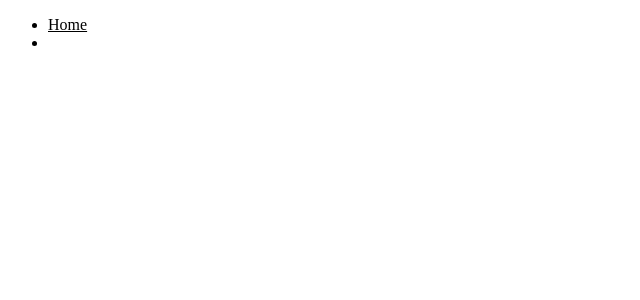
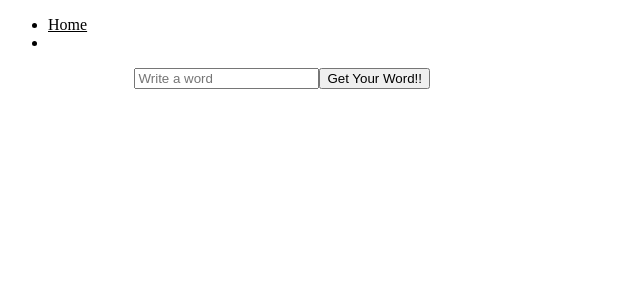
Before and after one commit to Razzoy/LexicOnline-Project, a React (Vite) app in the folder Lexiconline/: page / in a window 1280 px wide. Shown: the top 300 px of the page, without its empty margins (0-640 px from the left). Built offline with nearby package versions, Linux system fonts and the light colour scheme.

Commit message:
Last setup

```diff
--- a/Lexiconline/src/pages/Home.jsx
+++ b/Lexiconline/src/pages/Home.jsx
@@ -1,7 +1,6 @@
-import { useEffect } from "react"
+import { useEffect, useState } from "react"
 
 export function Home() {
-
     useEffect(() => {
         console.log("Home page has been mounted");
         return () => {
@@ -10,8 +9,35 @@ export function Home() {
 
     }, [])
 
+    const [inputValue, setInputValue] = useState('');
+    const [wordData, setWordData] = useState(null);
+
+
+    const wordChange = (e) => {
+        setInputValue(e.target.value);
+    };
+
+
+    const url = `https://api.dictionaryapi.dev/api/v2/entries/en/${inputValue}`
+    async function fetchWord() {
+        if (!inputValue.trim()) return;
+
+        let res = await fetch(url)
+        let data = await res.json()
+        setWordData(data);
+        console.log(wordData);
+
+    }
+
+    useEffect(()=>{
+
+    }, [inputValue])
+
+
     return (
         <>
+            <input type="text" value={inputValue} onChange={wordChange} placeholder="Write a word"/>
+            <button onClick={() => fetchWord()}>Get Your Word!!</button>
 
         </>
     )
```
Also changed, not shown: Lexiconline/src/App.jsx (+4 -3 lines).
